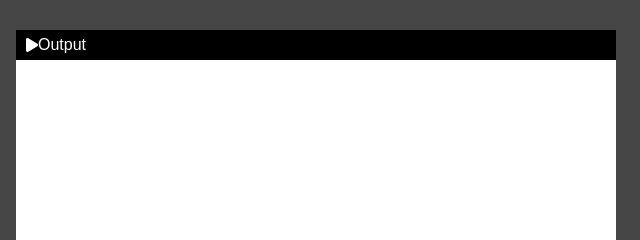
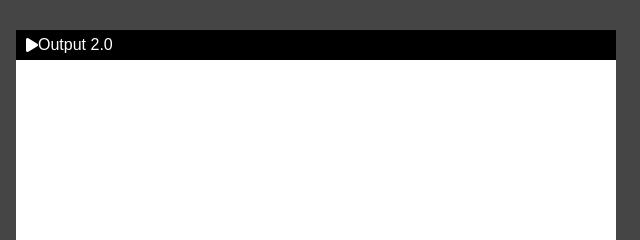
Before and after one commit to Prashigarg/Live-code-editor, a plain HTML site: page index.html in a window 1280 px wide. Shown: the top 240 px of the page, 634-1274 px from the left. Drawn offline with Linux system fonts and the light colour scheme.

Commit message:
change string

```diff
--- a/index.html
+++ b/index.html
@@ -22,7 +22,7 @@
             <textarea  id="JS-code" onkeyup="run()"></textarea>
         </div>
         <div class="right">
-            <label><i class="fa-solid fa-play"></i> Output</label>
+            <label><i class="fa-solid fa-play"></i> Output 2.0</label>
             <iframe id="Output"></iframe>
         </div>
     </div>
```
